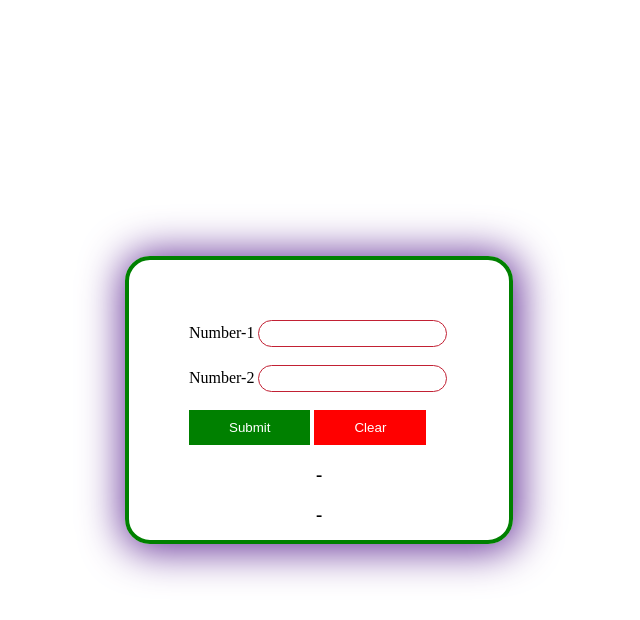
After one commit to chakratechgeek/mywebpage, a Django app: template templates/javaScript.html in a window 1280 px wide. The commit adds this page. Shown: the top 620 px of the page, without its empty margins (321-961 px from the left). Run offline with Django 3.2, Linux system fonts and the light colour scheme; the template is opened without the code that fills it, so the values that code supplies are empty.

Commit message:
added fnu page

```diff
--- a/Django_Project/settings.py
+++ b/Django_Project/settings.py
@@ -28,6 +28,7 @@ DEBUG = True
 
 ALLOWED_HOSTS = ['*']
 
+DEBUG = True  # Ensure it's set to True for local development
 
 # Application definition
 
--- a/Django_Project/urls.py
+++ b/Django_Project/urls.py
@@ -24,5 +24,6 @@ urlpatterns = [
     path('register/', views.MyPlc.register),
     path('aboutMe/',views.MyPlc.aboutMe,name='aboutMe'),
     path('signup/',views.MyPlc.signup,name='signup'),
-    path('contact/',views.MyPlc.contact,name='contact')
+    path('contact/',views.MyPlc.contact,name='contact'),
+    path('fun/',views.MyPlc.fun,name='fun')
 ]
--- a/My_App/admin.py
+++ b/My_App/admin.py
@@ -1,5 +1,7 @@
 from django.contrib import admin
 from .models import Datas
+from .models import Fun
 
 # Register your models here.
 admin.site.register(Datas)
+admin.site.register(Fun)
--- a/My_App/models.py
+++ b/My_App/models.py
@@ -7,3 +7,7 @@ class Datas(models.Model):
     Address=models.CharField(max_length=50,default="")
     Contact=models.CharField(max_length=20,default="")
     Email=models.CharField(max_length=40,default="")
+
+class Fun(models.Model):
+    Num1=models.IntegerField(default="")
+    Num2=models.IntegerField(default="")
--- /dev/null
+++ b/static/JS/js_script.js
@@ -0,0 +1,29 @@
+function add() {
+    var num1, num2, out, inputValue1, inputValue2, messageElement;
+
+    inputValue1 = document.getElementById("val1").value.trim();
+    inputValue2 = document.getElementById("val2").value.trim();
+    messageElement = document.getElementById('message');
+
+    if (isNaN(inputValue1) || isNaN(inputValue2)) {
+        messageElement.textContent = "Input is not NUMER";
+        return; // Exit the function if inputs are empty
+    } else if   (!inputValue1 || !inputValue2 ){
+        messageElement.textContent = "Input is empty";
+        return;
+    }
+
+    num1 = Number(inputValue1);
+    num2 = Number(inputValue2);
+    out = num1 + num2;
+
+    document.getElementById("result").textContent = "Total : " + out;
+    messageElement.textContent = ""; // Clear any previous message
+}
+
+function clr() {
+    document.getElementById("val1").value = "";
+    document.getElementById("val2").value = "";
+    document.getElementById("result").innerHTML = "";
+    document.getElementById('message').textContent = ""; // Clear any previous message
+}
--- /dev/null
+++ b/static/css/js_style.css
@@ -0,0 +1,38 @@
+#border {
+    border: 4px solid green;
+    width: 260px;
+    height: 160px;
+    border-radius: 25px;
+    position: absolute;
+    top: 50%;
+    left: 50%;
+    transform: translate(-50%,-50%);
+    box-shadow: 2px 2px 40px 5px rebeccapurple;
+    padding:  60px 60px;
+}
+
+input[type=text] {
+    border: 1px solid rgb(194, 33, 52);
+    padding: 5px;
+    border-radius: 20px;
+}
+
+#add {
+    color: white;
+    background-color: green;
+    border-color: green;
+    padding: 10px 40px;
+    border: none;
+}
+
+#clear {
+    color: white;
+    background-color: red;
+    border-color: red;
+    padding: 10px 40px;
+    border: none;
+}
+
+h3 {
+    text-align: center;
+}
--- /dev/null
+++ b/templates/javaScript.html
@@ -0,0 +1,26 @@
+<!DOCTYPE html>
+<html lang="en">
+<head>
+    <meta charset="UTF-8">
+    <meta name="viewport" content="width=device-width, initial-scale=1.0">
+    <title>Java Script</title>
+    {% load static %}
+    <link rel="stylesheet" href="{% static 'css/js_style.css' %}">
+</head>
+<body>
+    <form action="" method="POST">
+        {% csrf_token %}
+    <div id="border">
+        <label for="">Number-1</label>
+        <input type="text" id="val1" name="val1"><br><br>
+        <label for="">Number-2</label>
+        <input type="text" id="val2" name="val2"><br><br>
+        <button onclick="add()" id="add">Submit</button>
+        <button onclick="clr()" id="clear">Clear</button>
+        <b><h3 id="message"> - </h3></b>
+        <b><h3 id="result">-</h3></b>
+    </div>
+</form>
+    <script src="{% static 'JS/js_script.js' %}"></script>
+</body>
+</html>
--- a/templates/webpage.html
+++ b/templates/webpage.html
@@ -59,6 +59,7 @@
             <li><a href="{% url 'signup' %}">Sign up</a></li>
             <li><a href="#">Feedback</a></li>
             <li><a href="{% url 'contact' %}">Contact</a></li>
+            <li><a href="{% url 'fun' %}">Fun</a></li>
 
         </ul>
     </div>
```
Also changed, not shown: My_App/views.py (+9 -0 lines), My_App/migrations/0002_fun.py (added), db.sqlite3, 3 other files.
